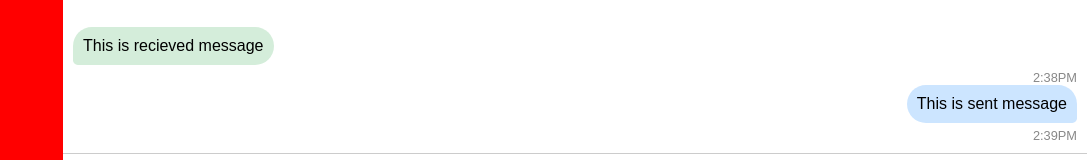
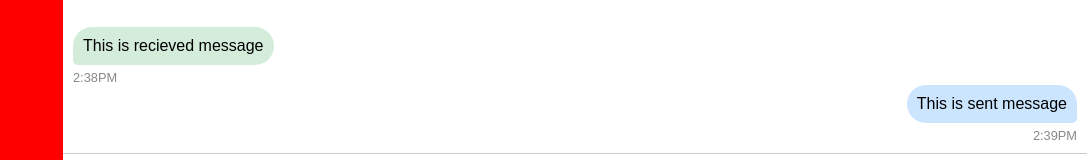
Before and after one commit to Pranith-Kantamneni/chat-app, a plain HTML site: page index.html in a window 1280 px wide. Shown: the part 588-748 px from the top of the page, without its empty margins (193-1280 px from the left). Drawn offline with Linux system fonts and the light colour scheme.

Commit message:
Update style.css

```diff
--- a/style.css
+++ b/style.css
@@ -1,3 +1,4 @@
+
 body, html {
     margin: 0;
     padding: 0;
@@ -71,6 +72,9 @@ body, html {
      margin-top :auto;
 }
 
+#green{
+  align-self: flex-start;
+}
 .blue {
     background-color: #cce5ff;
     align-self: flex-end;
```
